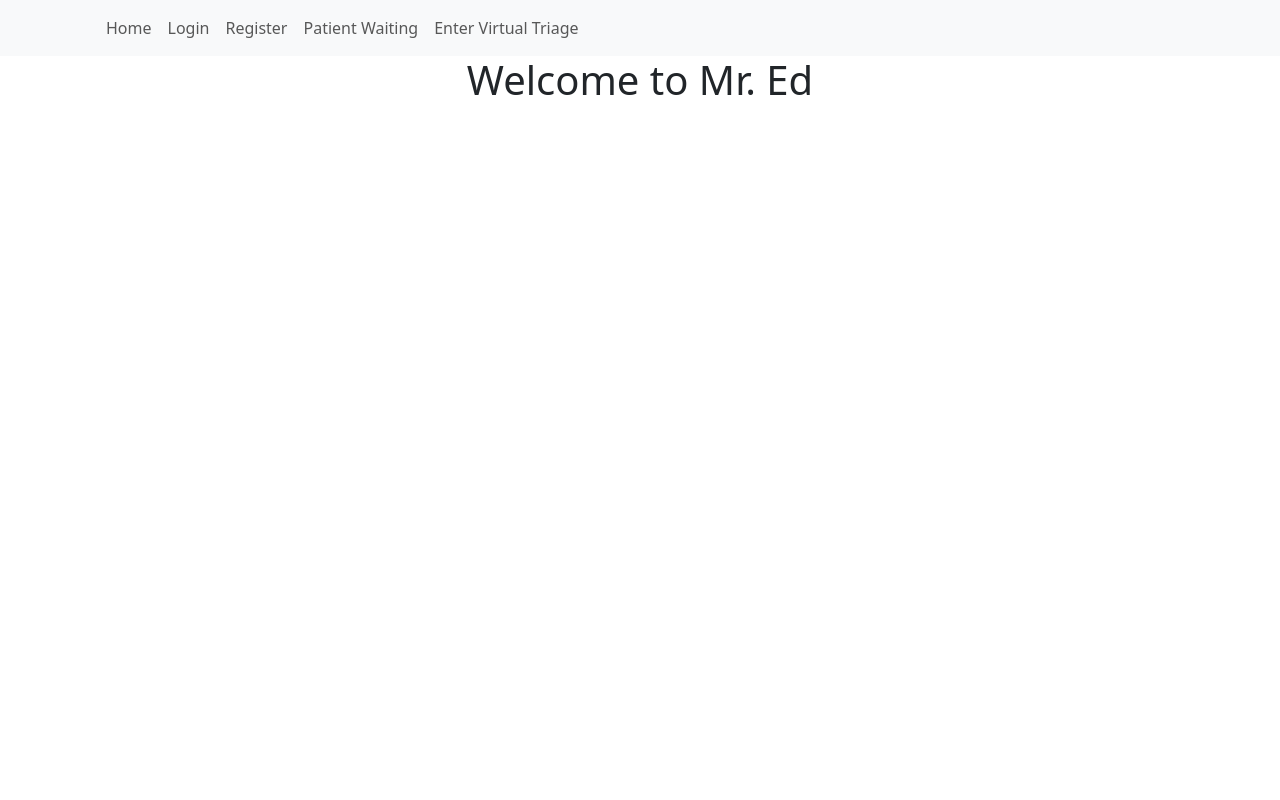
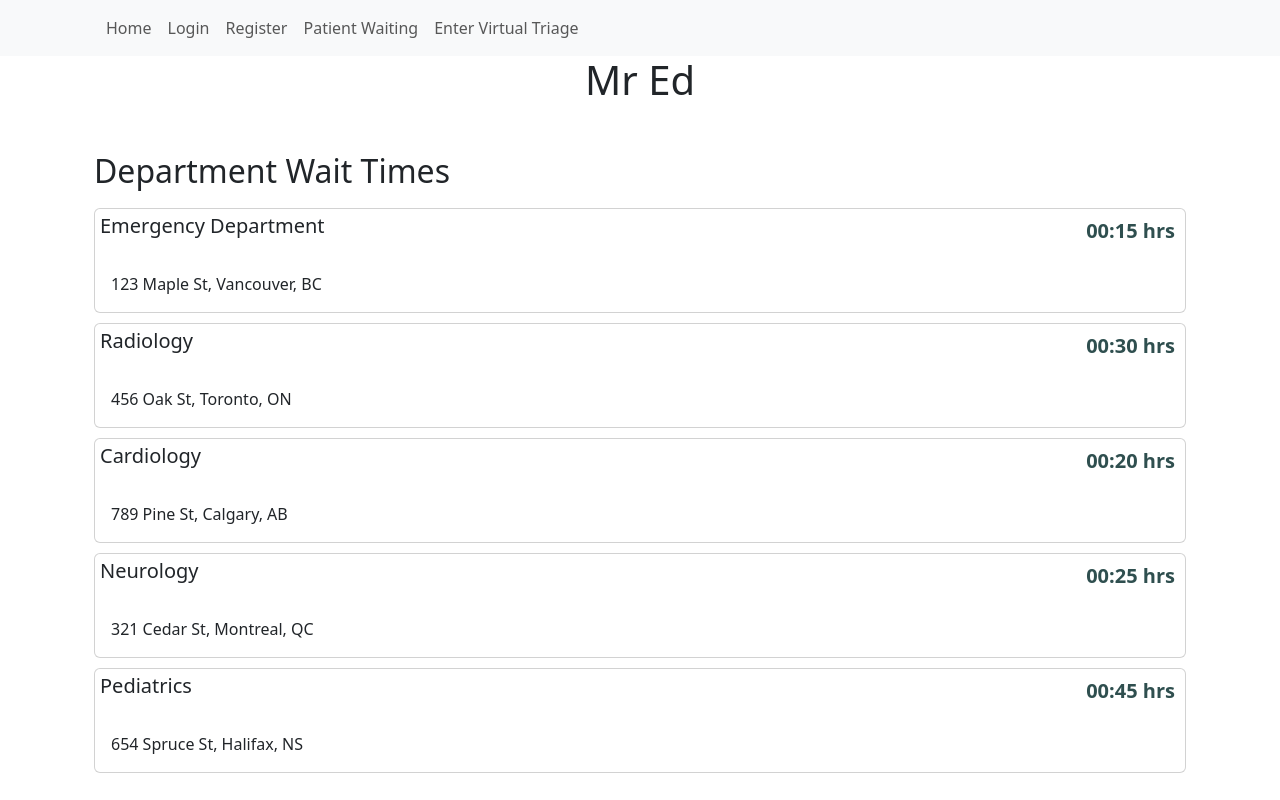
Before and after one commit to liamtannerr/Virtual-Triage-System, a React (Create React App) app in the folder app/mr_ed/: page / in a window 1280 px wide. Built offline with nearby package versions, Linux system fonts and the light colour scheme; no server answers.

Commit message:
home page initial design

```diff
--- a/app/mr_ed/src/components/Homepage.js
+++ b/app/mr_ed/src/components/Homepage.js
@@ -2,6 +2,51 @@ import React, { useEffect, useState } from 'react';
 import Container from 'react-bootstrap/Container';
 import Row from 'react-bootstrap/Row';
 import Col from 'react-bootstrap/Col';
+import Card from 'react-bootstrap/Card';
+import '../styles/Homepage.css'
+
+const mockDepartments = [
+    {
+        establishmentID: 101,
+        address: "123 Maple St, Vancouver, BC",
+        maximumCapacity: 100,
+        currentLoad: 75,
+        waitTime: "00:15",  // 15 minutes in HH:MM format
+        name: "Emergency Department"
+    },
+    {
+        establishmentID: 102,
+        address: "456 Oak St, Toronto, ON",
+        maximumCapacity: 150,
+        currentLoad: 125,
+        waitTime: "00:30",  // 30 minutes
+        name: "Radiology"
+    },
+    {
+        establishmentID: 103,
+        address: "789 Pine St, Calgary, AB",
+        maximumCapacity: 50,
+        currentLoad: 40,
+        waitTime: "00:20",  // 20 minutes
+        name: "Cardiology"
+    },
+    {
+        establishmentID: 104,
+        address: "321 Cedar St, Montreal, QC",
+        maximumCapacity: 120,
+        currentLoad: 110,
+        waitTime: "00:25",  // 25 minutes
+        name: "Neurology"
+    },
+    {
+        establishmentID: 105,
+        address: "654 Spruce St, Halifax, NS",
+        maximumCapacity: 200,
+        currentLoad: 180,
+        waitTime: "00:45",  // 45 minutes
+        name: "Pediatrics"
+    }
+];
 
 function Homepage() {
     const [userData, setUserData] = useState(null);
@@ -18,20 +63,33 @@ function Homepage() {
     }, []);
     const email = localStorage.getItem('email');
     return (
-        <div>
-            <Container>
-                <Row>
-                    <Col>
-                        <h1 class="text-center">Welcome to Mr. Ed</h1>
-                    </Col>
-                </Row>
-            </Container>
-            {userData && (
-                <p>
-                    Welcome {email} to the homepage!
-                </p>
-            )}
-        </div>
+        <Container fluid>
+            <Row>
+                <Col>
+                    <h1 class="text-center">Mr Ed</h1>
+                </Col>
+            </Row>
+            <Row>
+                <Col>
+                    <h2>Department Wait Times</h2>
+                </Col>
+            </Row>
+            <Row className='card-list'>
+                <Col>
+                    { mockDepartments.map( department => (
+                        <Card>
+                            <Card.Title className='d-flex justify-content-between'>
+                                <span>{ department.name }</span>
+                                <span className='wait-time'>{ department.waitTime } hrs</span>
+                            </Card.Title>
+                            <Card.Body >
+                                { department.address }
+                            </Card.Body>
+                        </Card>
+                    ) ) }
+                </Col>
+            </Row>
+        </Container>
     );
 }
 export default Homepage;
--- /dev/null
+++ b/app/mr_ed/src/styles/EDNavbar.css
@@ -0,0 +1,3 @@
+.navbar {
+    background-color: blue;
+}
--- /dev/null
+++ b/app/mr_ed/src/styles/Homepage.css
@@ -0,0 +1,25 @@
+h2 {
+    padding-top: 5vh;
+    font-size: x-large;
+}
+
+.card {
+margin-top: 10px;
+border-width: 1px;
+border-color: #929caf6d;
+}
+
+.card-title {
+padding: 5px 5px 0px 5px;
+}
+
+.card-body {
+padding: 2px 5px;
+
+}
+
+.wait-time {
+color: darkslategray;
+font-weight: bold;
+padding: 5px;
+}
```
